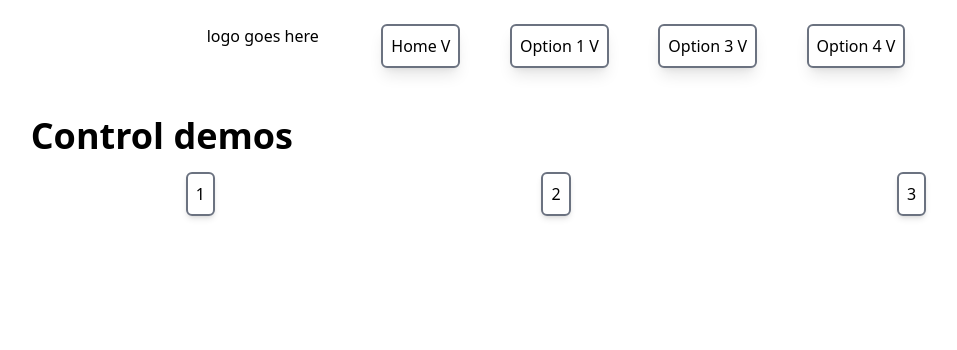
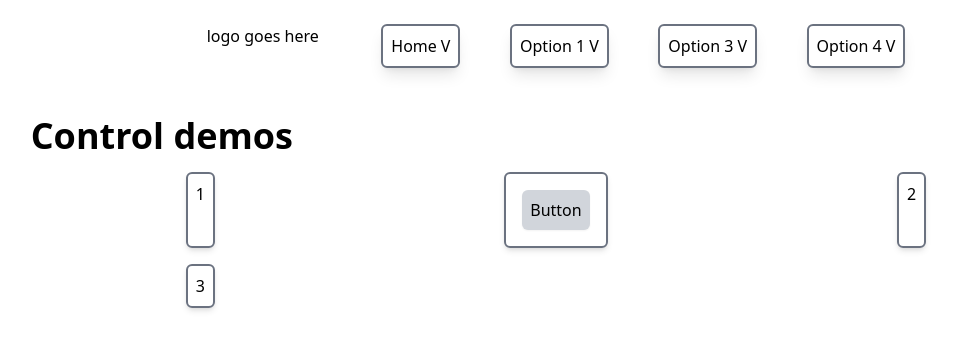
Before and after one commit to otottkovi2/real_estate_frontend, a Vue app: page / in a window 1280 px wide. Shown: the top 350 px of the page, without its empty margins (84-1041 px from the left). Built offline with nearby package versions, Linux system fonts and the light colour scheme.

Commit message:
made Buttons

```diff
--- /dev/null
+++ b/src/components/Controls/Button.vue
@@ -0,0 +1,14 @@
+<script setup>
+const props = defineProps(["name","onClick"])
+const name = props.name
+const clickAction = props.onClick
+</script>
+
+<template>
+  <button @click="clickAction" class="bg-gray-300 focus:bg-gray-300 hover:bg-gray-500 active:bg-gray-600 p-2 m-2
+  rounded-md shadow-sm active:scale-90 active:transition active:duration-100 active:ease-in">{{name}}</button>
+</template>
+
+<style scoped>
+
+</style>
--- a/src/views/HomeView.vue
+++ b/src/views/HomeView.vue
@@ -1,12 +1,17 @@
 <script setup>
 import TitleText from "@/components/Pre-styled/TitleText.vue";
-import Card from "../components/Layout/Card.vue"
+import SubTitleText from "@/components/Pre-styled/SubTitleText.vue";
+import Card from "@/components/Layout/Card.vue"
+import Button from "@/components/Controls/Button.vue"
 </script>
 
 <template>
   <TitleText>Control demos</TitleText>
   <div class="grid grid-cols-3">
     <Card>1</Card>
+    <Card>
+        <Button name="Button" :onClick="()=>{}"></Button>
+    </Card>
     <Card>2</Card>
     <Card>3</Card>
   </div>
```
